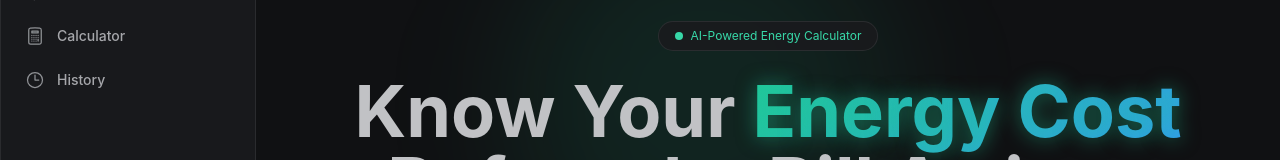
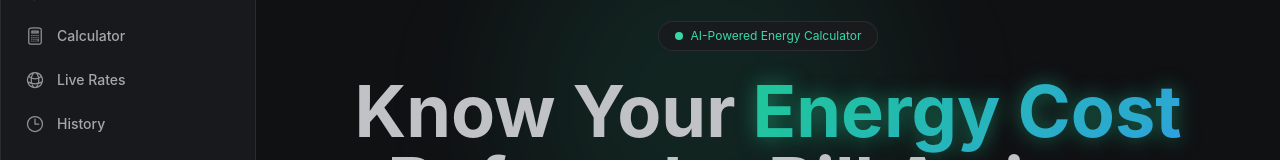
Before and after one commit to Abhishek8211/ChatBot, a Next.js app: page / in a window 1280 px wide. Shown: the part 157-317 px from the top of the page. Built offline with nearby package versions, Linux system fonts and the light colour scheme.

Commit message:
Update sidebar layout

```diff
--- a/src/components/layout/Sidebar.tsx
+++ b/src/components/layout/Sidebar.tsx
@@ -13,6 +13,7 @@ import {
   HiOutlineClock,
   HiOutlineXMark,
   HiOutlineLightBulb,
+  HiOutlineGlobeAlt,
 } from "react-icons/hi2";
 import { HiOutlineLightningBolt } from "react-icons/hi";
 
@@ -25,6 +26,7 @@ const navItems = [
   { label: "Home", href: "/", icon: HiOutlineHome },
   { label: "Dashboard", href: "/dashboard", icon: HiOutlineLightningBolt },
   { label: "Calculator", href: "/calculator", icon: HiOutlineCalculator },
+  { label: "Live Rates", href: "/rates", icon: HiOutlineGlobeAlt },
   { label: "History", href: "/history", icon: HiOutlineClock },
 ];
 
```
